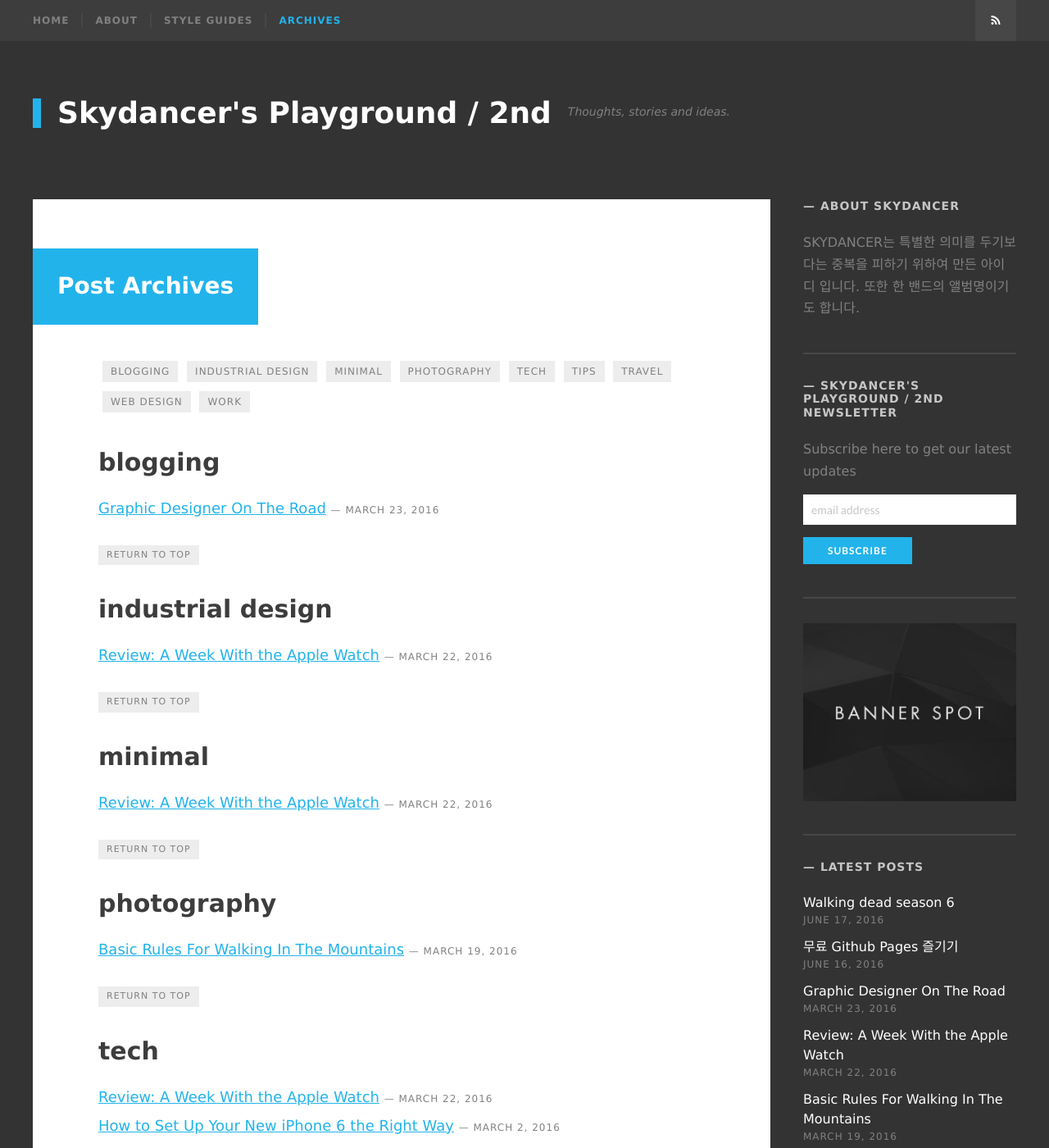
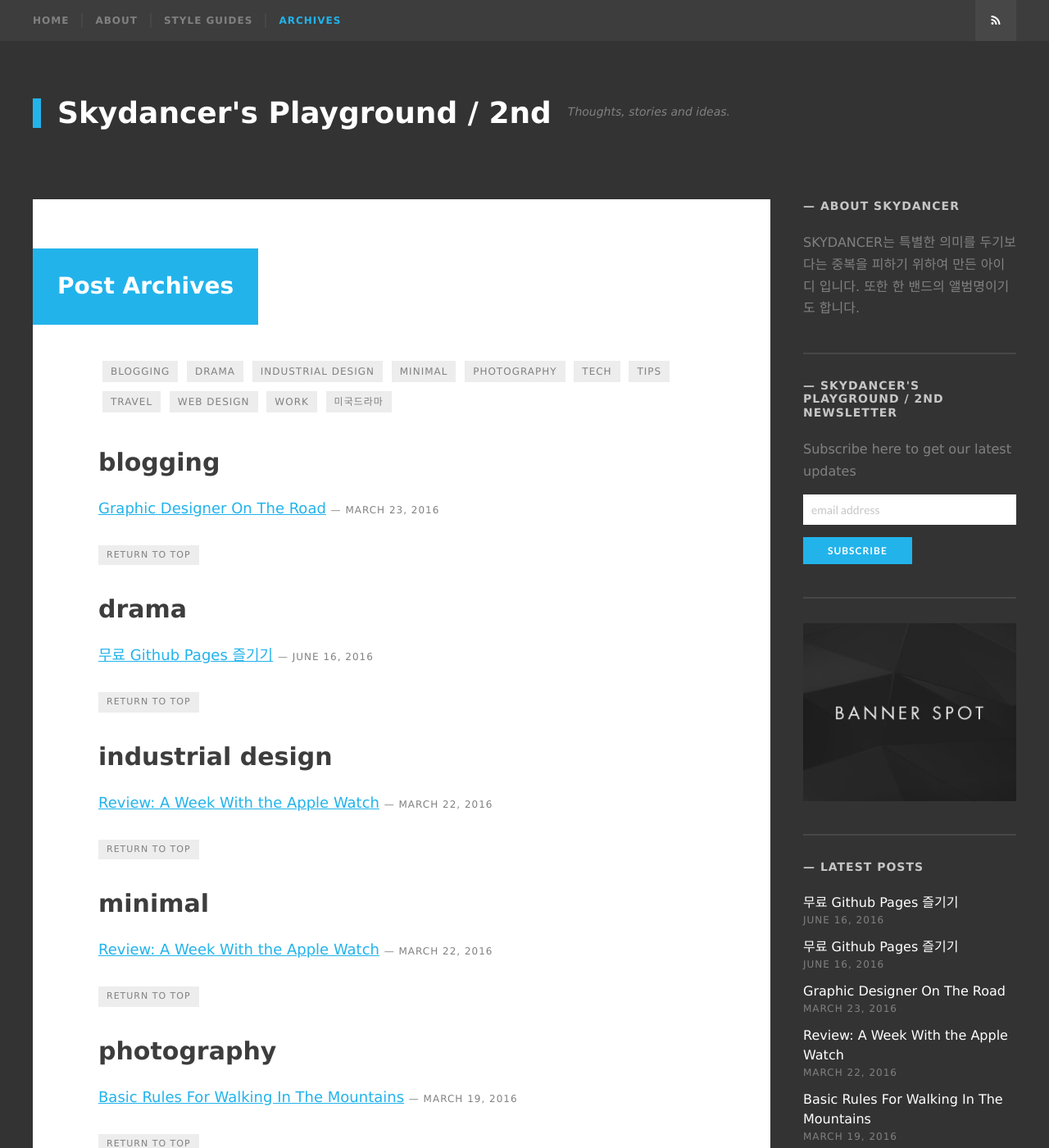
Before and after one commit to morgul71/morgul71.github.io, a Jekyll site: the page built from tags/index.html, in a window 1280 px wide and 1400 px high. Shown: the whole window at 82% size. Built offline with Jekyll 4.4.1, drawn with Linux system fonts in a browser that asks for light colours; some web fonts are replaced; some of the changed text lies outside the part shown.

Commit message:
Update 2016-06-17-Walking Dead Season 6.md

```diff
--- a/_posts/2016-06-17-Walking Dead Season 6.md
+++ b/_posts/2016-06-17-Walking Dead Season 6.md
@@ -1,4 +1,10 @@
-
+---
+layout: post
+title:  "무료 Github Pages 즐기기"
+date:   2016-06-16
+banner_image: https://cloud.githubusercontent.com/assets/17419778/16139302/d6e10adc-3480-11e6-9800-0482b8cd2df7.PNG
+tags: [drama, 미국드라마]
+---
 
 
 
```
